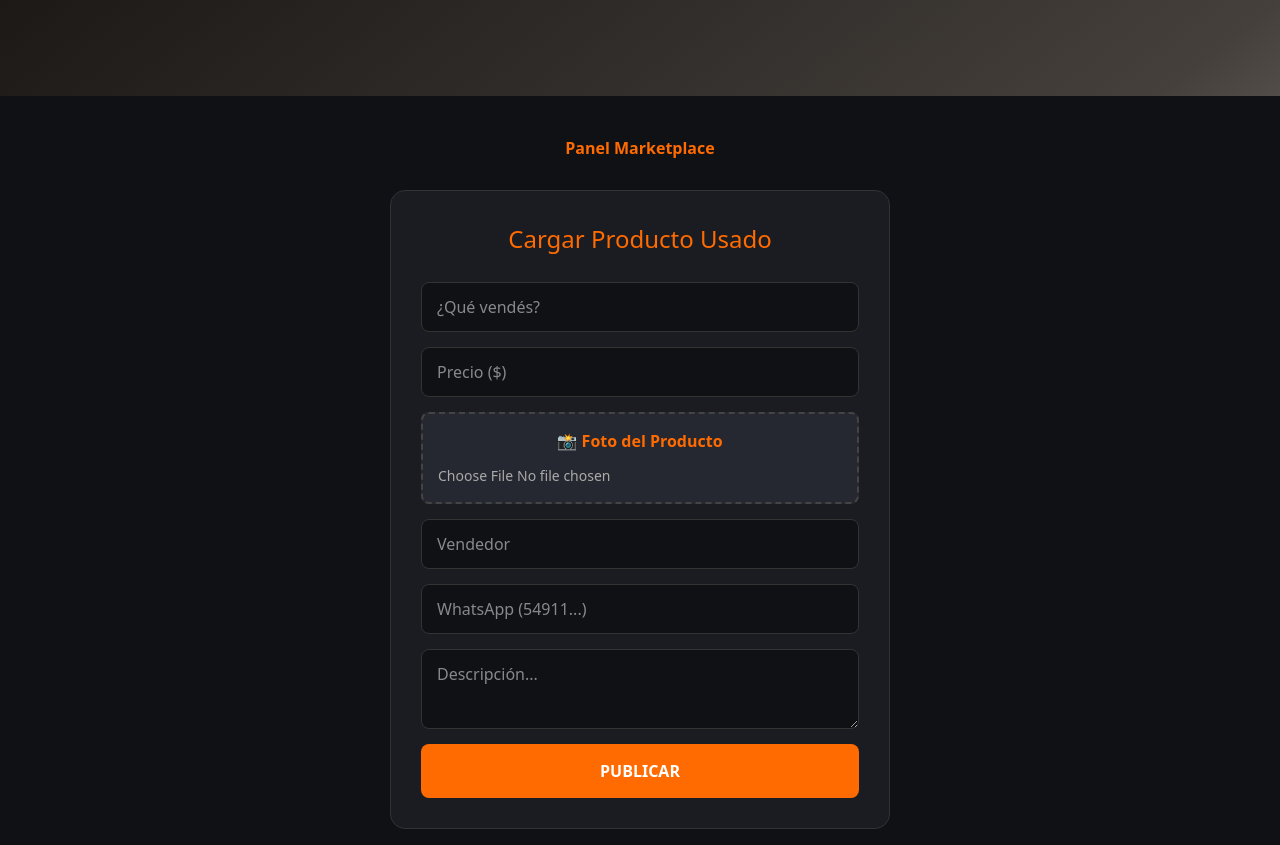
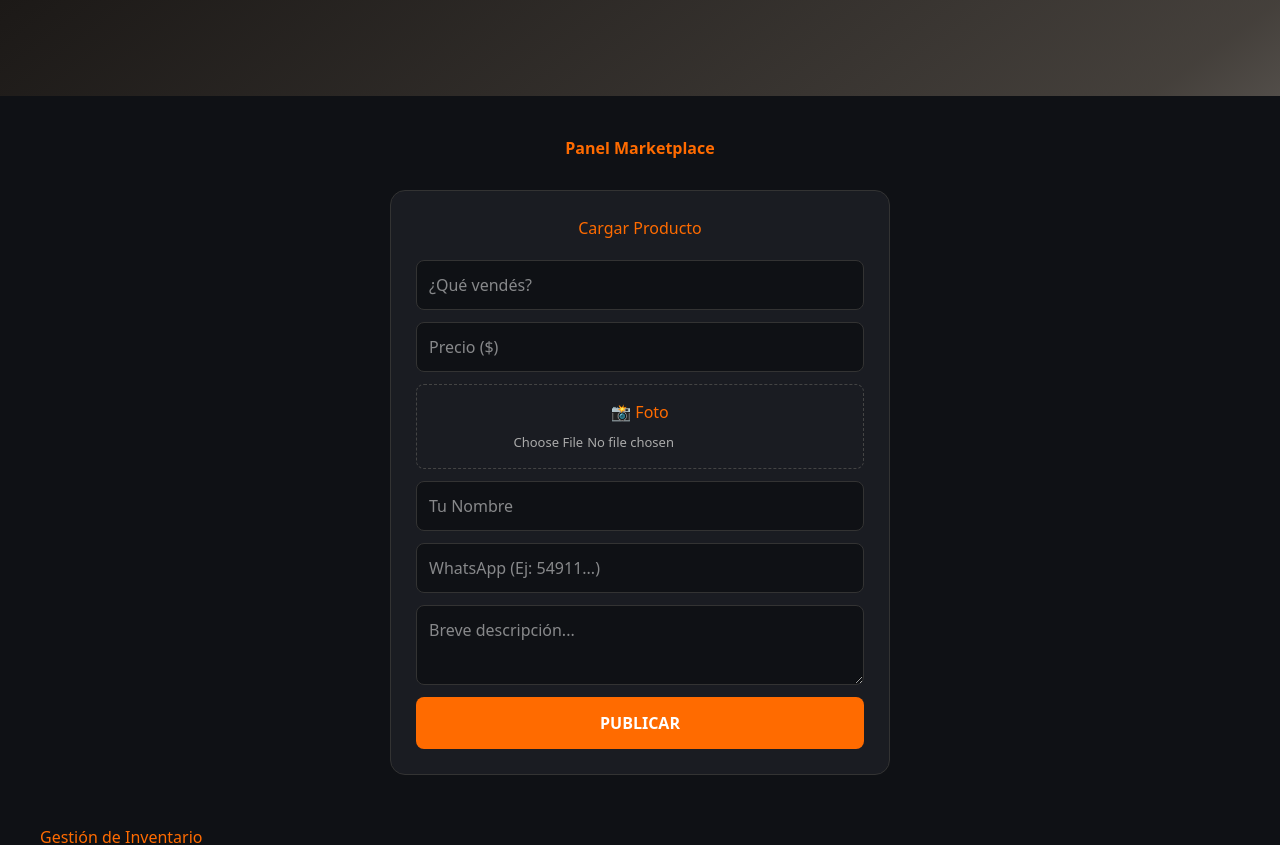
Before and after one commit to dami-bot/ecommerce-2, a React (Vite) app: page /admin in a window 1280 px wide. Shown: the top 845 px of the page. Built offline with nearby package versions, Linux system fonts and the light colour scheme; no server answers.

Commit message:
Fix: Sincronización de nombres de archivos y mayúsculas

```diff
--- a/src/components/layout/NavbarTienda.jsx
+++ b/src/components/layout/NavbarTienda.jsx
@@ -1,43 +1,106 @@
-export const Navbar = () => {
+import React from 'react';
+
+const Navbar = () => {
   return (
-    <nav style={navStyles.nav}>
-      <div style={navStyles.logoContainer}>
-        <div style={navStyles.logoIcon}>M</div>
-        <span style={navStyles.logoText}>Market<span style={{color: '#ff6b00'}}>Plus</span></span>
-      </div>
-      <div style={navStyles.links}>
-        <span style={navStyles.tagline}>Distribuidora de Usados</span>
+    <nav style={styles.navbar}>
+      <div style={styles.navContainer}>
+        <div style={styles.logo}>
+          <span style={styles.logoText}>MARKET</span>
+          <span style={styles.logoDot}>.</span>
+          <span style={styles.logoSub}>ADMIN</span>
+        </div>
+
+        <ul style={styles.navLinks}>
+          <li style={styles.li}><a href="#productos" style={styles.link}>Productos</a></li>
+          <li style={styles.li}><a href="#ventas" style={styles.link}>Ventas</a></li>
+          <li style={styles.li}>
+            <button style={styles.statusBadge}>Online</button>
+          </li>
+        </ul>
       </div>
     </nav>
   );
 };
 
-const navStyles = {
-  nav: {
+const styles = {
+  navbar: {
+    // 📌 Esto lo deja fijo arriba
+    position: 'sticky',
+    top: 0,
+    zIndex: 1000,
+
+    // ✨ Efecto "Glassmorphism"
+    background: 'rgba(26, 28, 34, 0.85)',
+    backdropFilter: 'blur(10px)',
+    WebkitBackdropFilter: 'blur(10px)',
+
+    borderBottom: '1px solid #333',
+    padding: '0 20px',
+    height: '70px',
+    display: 'flex',
+    alignItems: 'center',
+    transition: 'all 0.3s ease',
+  },
+  navContainer: {
+    maxWidth: '1200px',
+    margin: '0 auto',
+    width: '100%',
     display: 'flex',
     justifyContent: 'space-between',
     alignItems: 'center',
-    padding: '15px 40px',
-    background: 'rgba(255, 255, 255, 0.8)',
-    backdropFilter: 'blur(10px)',
-    position: 'sticky',
-    top: 0,
-    zIndex: 1000,
-    boxShadow: '0 2px 10px rgba(0,0,0,0.05)',
   },
-  logoContainer: { display: 'flex', alignItems: 'center', gap: '10px' },
-  logoIcon: {
-    background: '#ff6b00',
-    color: 'white',
-    width: '35px',
-    height: '35px',
+  logo: {
+    cursor: 'pointer',
+    display: 'flex',
+    alignItems: 'baseline',
+    gap: '2px'
+  },
+  logoText: {
+    color: '#fff',
+    fontSize: '22px',
+    fontWeight: '800',
+    letterSpacing: '1px'
+  },
+  logoDot: {
+    color: '#ff6b00',
+    fontSize: '28px',
+    fontWeight: 'bold'
+  },
+  logoSub: {
+    color: '#aaa',
+    fontSize: '14px',
+    fontWeight: '400',
+    textTransform: 'uppercase'
+  },
+  navLinks: {
     display: 'flex',
     alignItems: 'center',
-    justifyContent: 'center',
-    borderRadius: '8px',
+    listStyle: 'none',
+    gap: '25px',
+    margin: 0,
+    padding: 0,
+  },
+  li: {
+    margin: 0
+  },
+  link: {
+    color: '#eee',
+    textDecoration: 'none',
+    fontSize: '15px',
+    fontWeight: '500',
+    transition: 'color 0.2s',
+    '&:hover': { color: '#ff6b00' } // Nota: Esto requiere CSS real o un evento onMouseEnter
+  },
+  statusBadge: {
+    background: 'rgba(37, 211, 102, 0.1)',
+    color: '#25D366',
+    border: '1px solid #25D366',
+    padding: '5px 12px',
+    borderRadius: '20px',
+    fontSize: '12px',
     fontWeight: 'bold',
-    fontSize: '20px'
-  },
-  logoText: { fontSize: '22px', fontWeight: '800', color: '#333', letterSpacing: '-0.5px' },
-  tagline: { fontSize: '14px', color: '#777', fontWeight: '500' }
+    textTransform: 'uppercase'
+  }
 };
+
+export default Navbar;
--- a/src/components/marketplace/XForm.jsx
+++ b/src/components/marketplace/XForm.jsx
@@ -1,28 +1,26 @@
 import { useState, useEffect } from 'react';
 
-// Agregamos las props productoAEditar y setProductoAEditar
 export const MarketplaceForm = ({ onProductCreated, productoAEditar, setProductoAEditar }) => {
+  const [file, setFile] = useState(null);
+  const [loading, setLoading] = useState(false);
   const [form, setForm] = useState({
     nombre: '',
-    precioBase: '',
+    precioFinal: '', // Lo usamos en el input por comodidad
     vendedorNombre: '',
-    vendedorTelefono: '',
+    vendedorCelular: '', // Lo usamos en el input por comodidad
     descripcion: '',
     categoria: 'Equipamiento',
-    imagen: '' // Guardamos la URL de la imagen aquí también
+    imagen: ''
   });
 
-  const [file, setFile] = useState(null);
-  const [loading, setLoading] = useState(false);
-
-  // EFECTO: Si 'productoAEditar' cambia, llenamos el formulario
+  // 1. Al editar, mapeamos lo que viene de la DB a los campos del formulario
   useEffect(() => {
     if (productoAEditar) {
       setForm({
         nombre: productoAEditar.nombre || '',
-        precioBase: productoAEditar.precioFinal || '', // Usamos precioFinal que es el que viene del backend
+        precioFinal: productoAEditar.precioBase || '', // DB usa precioBase
         vendedorNombre: productoAEditar.vendedorNombre || '',
-        vendedorTelefono: productoAEditar.vendedorCelular || '',
+        vendedorCelular: productoAEditar.vendedorTelefono || '', // DB usa vendedorTelefono
         descripcion: productoAEditar.descripcion || '',
         categoria: productoAEditar.categoria || 'Equipamiento',
         imagen: productoAEditar.imagen || ''
@@ -31,7 +29,7 @@ export const MarketplaceForm = ({ onProductCreated, productoAEditar, setProducto
   }, [productoAEditar]);
 
   const uploadToCloudinary = async () => {
-    if (!file) return form.imagen; // Si no hay archivo nuevo, devolvemos la URL que ya estaba
+    if (!file) return form.imagen;
     const data = new FormData();
     data.append("file", file);
     data.append("upload_preset", import.meta.env.VITE_CLOUDINARY_UPLOAD_PRESET);
@@ -49,34 +47,45 @@ export const MarketplaceForm = ({ onProductCreated, productoAEditar, setProducto
     setLoading(true);
     try {
       const imagenUrl = await uploadToCloudinary();
+      const esEdicion = !!productoAEditar;
 
-      // Definimos si es POST (nuevo) o PUT (editar)
-      const esEdicion = !!productoAEditar;
       const url = esEdicion
-        ? `${import.meta.env.VITE_API_URL}/marketplace/${productoAEditar.id}`
-        : `${import.meta.env.VITE_API_URL}/marketplace`;
+        ? `https://backend-railway-production-d546.up.railway.app/marketplace/${productoAEditar.id}`
+        : `https://backend-railway-production-d546.up.railway.app/marketplace`;
+
+      // 2. CREAMOS EL PAYLOAD CON LOS NOMBRES EXACTOS DE LA DB
+      const bodyEnvio = {
+        nombre: form.nombre,
+        descripcion: form.descripcion,
+        categoria: form.categoria,
+        imagen: imagenUrl,
+        vendedorNombre: form.vendedorNombre,
+        precioBase: parseFloat(form.precioFinal), // Mapeo a precioBase
+        vendedorTelefono: form.vendedorCelular,   // Mapeo a vendedorTelefono
+        estado: productoAEditar?.estado || 'activo'
+      };
 
       const res = await fetch(url, {
-        method: esEdicion ? 'PUT' : 'POST',
+        method: esEdicion ? 'PATCH' : 'POST',
         headers: { 'Content-Type': 'application/json' },
-        body: JSON.stringify({
-          ...form,
-          precioBase: parseFloat(form.precioBase),
-          imagen: imagenUrl
-        }),
+        body: JSON.stringify(bodyEnvio),
       });
 
       if (res.ok) {
-        alert(esEdicion ? "¡Producto actualizado!" : "¡Producto publicado!");
-
-        // Limpiamos todo
-        setForm({ nombre: '', precioBase: '', vendedorNombre: '', vendedorTelefono: '', descripcion: '', categoria: 'Equipamiento', imagen: '' });
+        alert(esEdicion ? "✅ Cambios guardados" : "🚀 Producto publicado");
+        // Limpiamos el formulario
+        setForm({ nombre: '', precioFinal: '', vendedorNombre: '', vendedorCelular: '', descripcion: '', categoria: 'Equipamiento', imagen: '' });
         setFile(null);
-        if (setProductoAEditar) setProductoAEditar(null); // Salimos del modo edición
-        onProductCreated(); // Refrescamos la tabla del Admin
+        setProductoAEditar(null);
+        onProductCreated();
+      } else {
+        const errorData = await res.json();
+        console.error("Error del servidor:", errorData);
+        alert("Error en el servidor: " + (errorData.message || "No se pudo guardar"));
       }
     } catch (error) {
-      alert("Error al procesar el producto");
+      console.error(error);
+      alert("Error de conexión");
     } finally {
       setLoading(false);
     }
@@ -84,41 +93,27 @@ export const MarketplaceForm = ({ onProductCreated, productoAEditar, setProducto
 
   return (
     <div style={styles.container}>
-      <h2 style={styles.title}>
-        {productoAEditar ? "📝 Editar Producto" : "Cargar Producto Usado"}
-      </h2>
+      <h2 style={styles.title}>{productoAEditar ? "📝 Editar Producto" : "Cargar Producto"}</h2>
       <form onSubmit={handleSubmit} style={styles.form}>
         <input style={styles.input} placeholder="¿Qué vendés?" value={form.nombre} onChange={e => setForm({...form, nombre: e.target.value})} required />
-        <input style={styles.input} type="number" placeholder="Precio ($)" value={form.precioBase} onChange={e => setForm({...form, precioBase: e.target.value})} required />
+        <input style={styles.input} type="number" placeholder="Precio ($)" value={form.precioFinal} onChange={e => setForm({...form, precioFinal: e.target.value})} required />
 
         <div style={styles.fileContainer}>
-          <label style={styles.fileLabel}>📸 Foto del Producto</label>
-          <input type="file" accept="image/*" onChange={e => setFile(e.target.files[0])} style={styles.fileInput} />
-          {(file || form.imagen) && (
-            <p style={styles.fileName}>
-              {file ? `Nueva: ${file.name}` : "Imagen actual cargada ✅"}
-            </p>
-          )}
+          <label style={{color: '#ff6b00', display: 'block', marginBottom: '5px'}}>📸 Foto</label>
+          <input type="file" onChange={e => setFile(e.target.files[0])} style={styles.fileInput} />
+          {form.imagen && !file && <p style={{fontSize: '11px', color: '#25D366'}}>Imagen actual guardada</p>}
         </div>
 
-        <input style={styles.input} placeholder="Vendedor" value={form.vendedorNombre} onChange={e => setForm({...form, vendedorNombre: e.target.value})} />
-        <input style={styles.input} placeholder="WhatsApp (54911...)" value={form.vendedorTelefono} onChange={e => setForm({...form, vendedorTelefono: e.target.value})} />
-        <textarea style={styles.textarea} placeholder="Descripción..." value={form.descripcion} onChange={e => setForm({...form, descripcion: e.target.value})} />
+        <input style={styles.input} placeholder="Tu Nombre" value={form.vendedorNombre} onChange={e => setForm({...form, vendedorNombre: e.target.value})} />
+        <input style={styles.input} placeholder="WhatsApp (Ej: 54911...)" value={form.vendedorCelular} onChange={e => setForm({...form, vendedorCelular: e.target.value})} />
+        <textarea style={styles.textarea} placeholder="Breve descripción..." value={form.descripcion} onChange={e => setForm({...form, descripcion: e.target.value})} />
 
-        <div style={{ display: 'flex', gap: '10px' }}>
+        <div style={{display: 'flex', gap: '10px'}}>
           <button type="submit" style={styles.button} disabled={loading}>
-            {loading ? "PROCESANDO..." : productoAEditar ? "GUARDAR CAMBIOS" : "PUBLICAR"}
+            {loading ? "ESPERE..." : productoAEditar ? "GUARDAR CAMBIOS" : "PUBLICAR"}
           </button>
-
           {productoAEditar && (
-            <button
-              type="button"
-              onClick={() => {
-                setProductoAEditar(null);
-                setForm({ nombre: '', precioBase: '', vendedorNombre: '', vendedorTelefono: '', descripcion: '', categoria: 'Equipamiento', imagen: '' });
-              }}
-              style={styles.cancelButton}
-            >
+            <button type="button" onClick={() => setProductoAEditar(null)} style={styles.cancelButton}>
               CANCELAR
             </button>
           )}
@@ -129,15 +124,13 @@ export const MarketplaceForm = ({ onProductCreated, productoAEditar, setProducto
 };
 
 const styles = {
-  container: { background: '#1a1c22', padding: '30px', borderRadius: '15px', border: '1px solid #333', maxWidth: '500px', margin: '20px auto' },
-  title: { textAlign: 'center', color: '#ff6b00', marginBottom: '25px', fontSize: '24px' },
-  form: { display: 'flex', flexDirection: 'column', gap: '15px' },
-  input: { padding: '12px 15px', borderRadius: '8px', border: '1px solid #333', background: '#0f1115', color: 'white', fontSize: '16px', outline: 'none' },
-  textarea: { padding: '12px 15px', borderRadius: '8px', border: '1px solid #333', background: '#0f1115', color: 'white', fontSize: '16px', minHeight: '80px', outline: 'none' },
-  fileContainer: { padding: '15px', border: '2px dashed #444', borderRadius: '8px', textAlign: 'center', backgroundColor: '#252830' },
-  fileLabel: { display: 'block', fontWeight: 'bold', color: '#ff6b00', marginBottom: '10px' },
-  fileInput: { fontSize: '14px', width: '100%', color: '#aaa' },
-  fileName: { fontSize: '12px', color: '#25D366', marginTop: '8px' },
-  button: { flex: 2, background: '#ff6b00', color: 'white', padding: '15px', border: 'none', borderRadius: '8px', fontWeight: 'bold', cursor: 'pointer' },
-  cancelButton: { flex: 1, background: '#444', color: 'white', padding: '15px', border: 'none', borderRadius: '8px', fontWeight: 'bold', cursor: 'pointer' }
+  container: { background: '#1a1c22', padding: '25px', borderRadius: '15px', border: '1px solid #333', maxWidth: '500px', margin: '20px auto' },
+  title: { color: '#ff6b00', textAlign: 'center', marginBottom: '20px' },
+  form: { display: 'flex', flexDirection: 'column', gap: '12px' },
+  input: { padding: '12px', borderRadius: '8px', border: '1px solid #333', background: '#0f1115', color: 'white', outline: 'none' },
+  textarea: { padding: '12px', borderRadius: '8px', border: '1px solid #333', background: '#0f1115', color: 'white', minHeight: '80px', outline: 'none' },
+  fileContainer: { padding: '15px', border: '1px dashed #444', textAlign: 'center', borderRadius: '8px' },
+  fileInput: { color: '#aaa', fontSize: '13px' },
+  button: { background: '#ff6b00', color: 'white', padding: '14px', border: 'none', borderRadius: '8px', fontWeight: 'bold', cursor: 'pointer', flex: 2 },
+  cancelButton: { background: '#444', color: 'white', padding: '14px', border: 'none', borderRadius: '8px', fontWeight: 'bold', cursor: 'pointer', flex: 1 }
 };
```
Also changed, not shown: src/pages/MarketplaceAdmin.jsx (+21 -7 lines).
